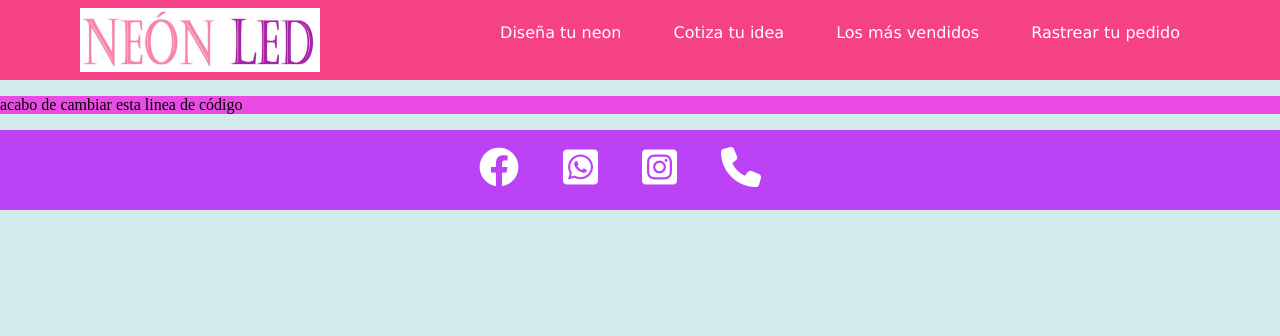
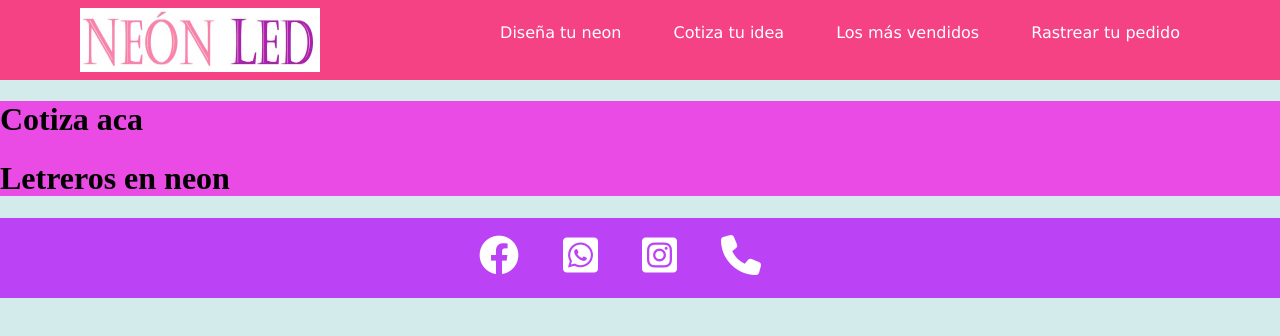
Before and after one commit to enterson404/EjericioRAGwebJuliaRafael1, a plain HTML site: page index.html in a window 1280 px wide. Drawn offline with nearby package versions, Linux system fonts and the light colour scheme.

Commit message:
body html

```diff
--- a/index.html
+++ b/index.html
@@ -24,8 +24,17 @@
     </header>
 
     <main>
-        <section>
-            <p> acabo de cambiar esta linea de código</p>
+        <!-- seccion2 va a tener un espacio para realizar cotizaciones, supongo que acá irá una cajita o algo para que reciba valores, cotizacoines(?) -->
+        <section class="Cotiza">
+            <article>
+            <h1 class="">Cotiza aca</h1>
+            </article>
+        </section>
+        <!-- seccion 1 va a tener la primera imagen como lo muestra el referente, idealmente en el futuro con sus debidos botones -->
+        <section class="Letreros">
+            <article>
+                <h1 class="Letreros">Letreros en neon</h1>
+            </article>
         </section>
     </main>
 
```
